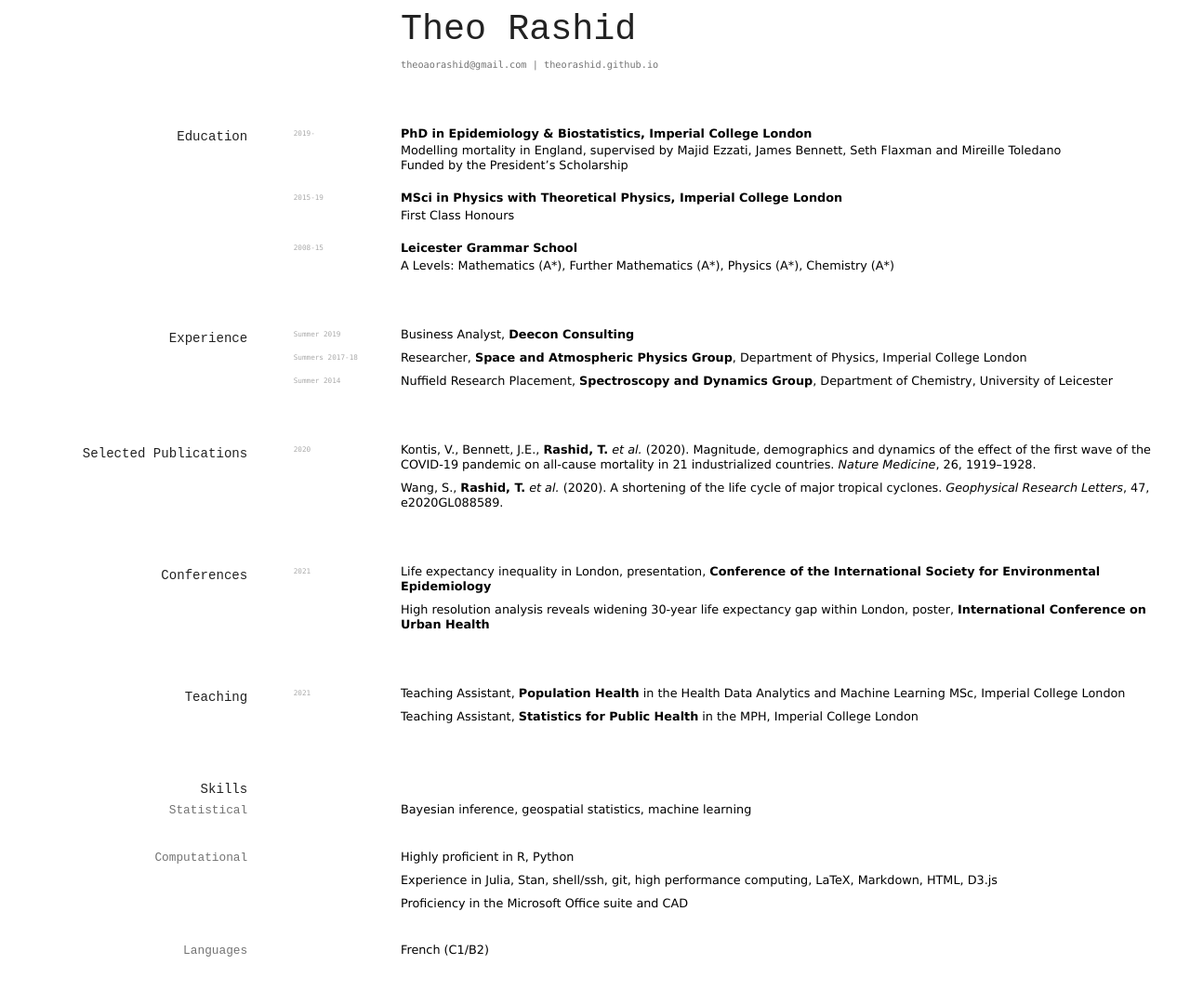
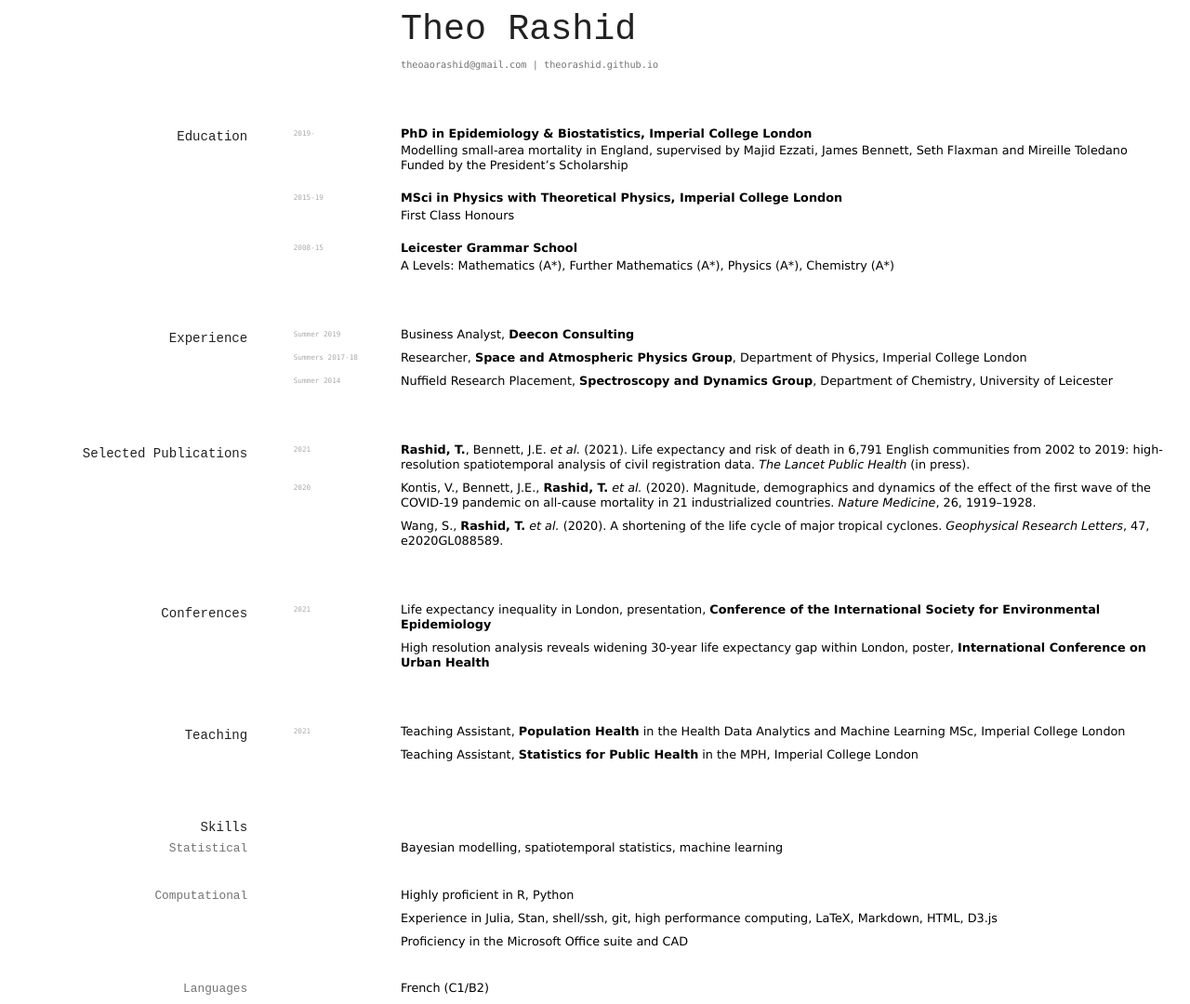
Before and after one commit to elipapa/markdown-cv, a Jekyll site: the page built from index.md, in a window 1280 px wide. Shown: the whole page at 93% size. Built offline with Jekyll 4.4.1, drawn with Linux system fonts in a browser that asks for light colours; before the commit the page ends 1039 px from its top, so only the background shows below that.

Commit message:
add paper

```diff
--- a/index.md
+++ b/index.md
@@ -29,7 +29,7 @@ Cooling, power series, optics, alchemy, planetary motions, apples. -->
 
 `2019-`
 __PhD in Epidemiology & Biostatistics, Imperial College London__
-- Modelling mortality in England, supervised by [Majid Ezzati](https://www.imperial.ac.uk/people/majid.ezzati), [James Bennett](https://www.imperial.ac.uk/people/umahx99), [Seth Flaxman](https://sethrf.com) and [Mireille Toledano](https://www.imperial.ac.uk/people/m.toledano)
+- Modelling small-area mortality in England, supervised by [Majid Ezzati](https://www.imperial.ac.uk/people/majid.ezzati), [James Bennett](https://www.imperial.ac.uk/people/umahx99), [Seth Flaxman](https://sethrf.com) and [Mireille Toledano](https://www.imperial.ac.uk/people/m.toledano)
 - Funded by the President’s Scholarship
 
 `2015-19`
@@ -57,6 +57,8 @@ Nuffield Research Placement, __Spectroscopy and Dynamics Group__, Department of
 
 
 ## Selected Publications
+`2021`
+__Rashid, T.__, Bennett, J.E. _et al._ (2021). [Life expectancy and risk of death in 6,791 English communities from 2002 to 2019: high-resolution spatiotemporal analysis of civil registration data](). _The Lancet Public Health_ (in press).
 
 `2020`
 Kontis, V., Bennett, J.E., __Rashid, T.__ _et al._ (2020). [Magnitude, demographics and dynamics of the effect of the first wave of the COVID-19 pandemic on all-cause mortality in 21 industrialized countries](https://www.nature.com/articles/s41591-020-1112-0). _Nature Medicine_, 26, 1919–1928.
@@ -87,7 +89,7 @@ Teaching Assistant, __Statistics for Public Health__ in the MPH, Imperial Colleg
 
 ## Skills
 ### Statistical
-Bayesian inference, geospatial statistics, machine learning
+Bayesian modelling, spatiotemporal statistics, machine learning
 
 ### Computational
 Highly proficient in R, Python
```
